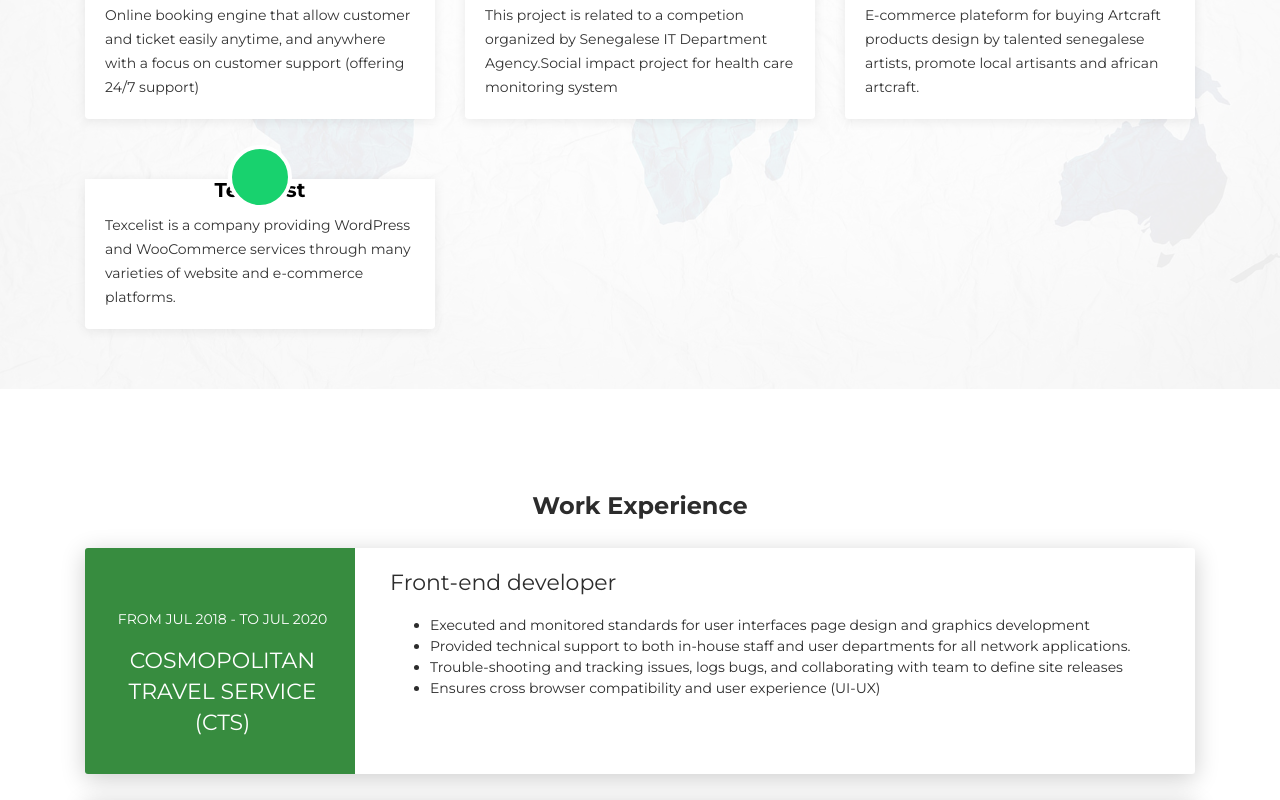
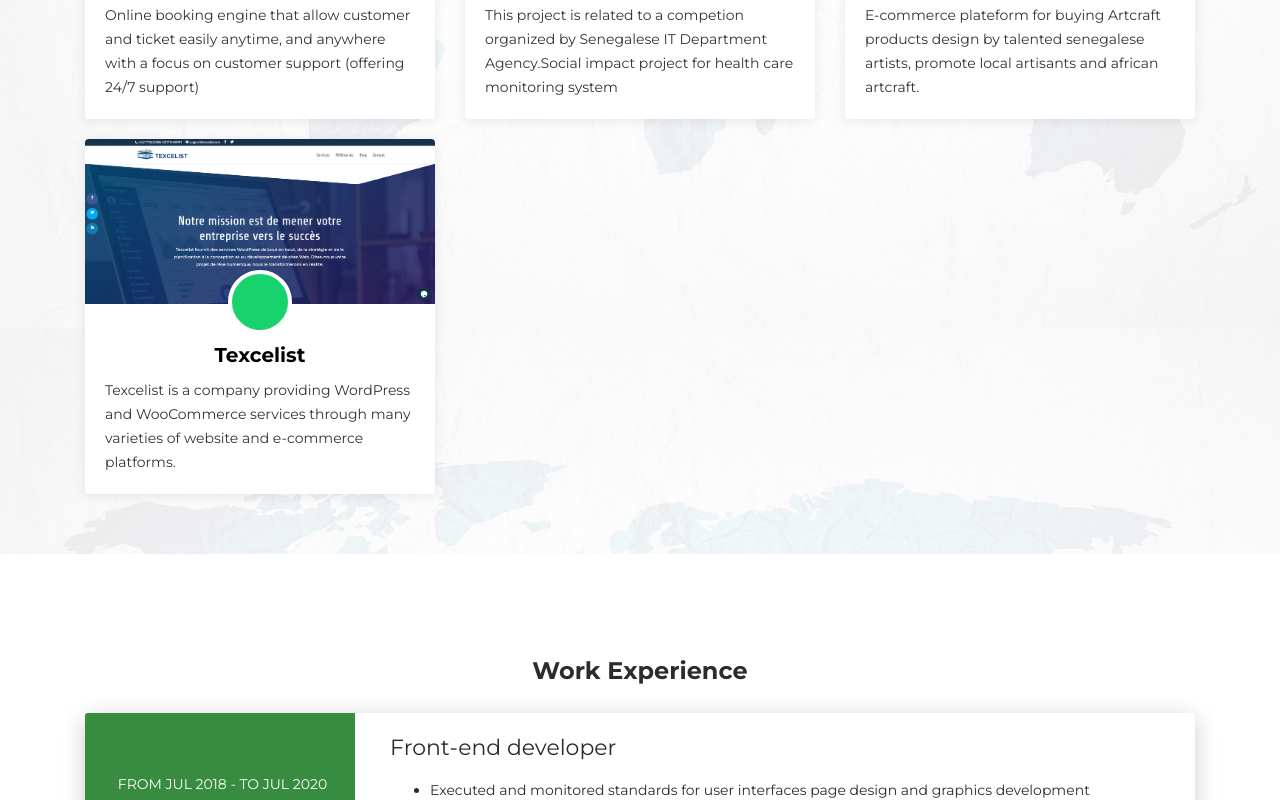
Before and after one commit to ndiadedev/dev-curriculum, a plain HTML site: page index.html in a window 1280 px wide. Shown: the part 2000-2800 px from the top of the page. Drawn offline with Linux system fonts and the light colour scheme; some icons are missing.

Commit message:
texcelist img fixed

```diff
--- a/index.html
+++ b/index.html
@@ -252,7 +252,7 @@
           <div class="col-md-4 wow fadeInUp" data-wow-delay="0.1s">
             <div class="project-col">
               <div class="img">
-                <!-- <img src="images/texcelist.png" alt="" class="img-fluid"> -->
+                <img src="images/texcelist.png" alt="" class="img-fluid">
                 <div class="icon"><i class="ion-ios-list-outline"></i></div>
               </div>
               <h2 class="title"><a rel="tooltip" title="Visite plateform" target="blank" href="https://texcelist.com">Texcelist</a></h2>
```
